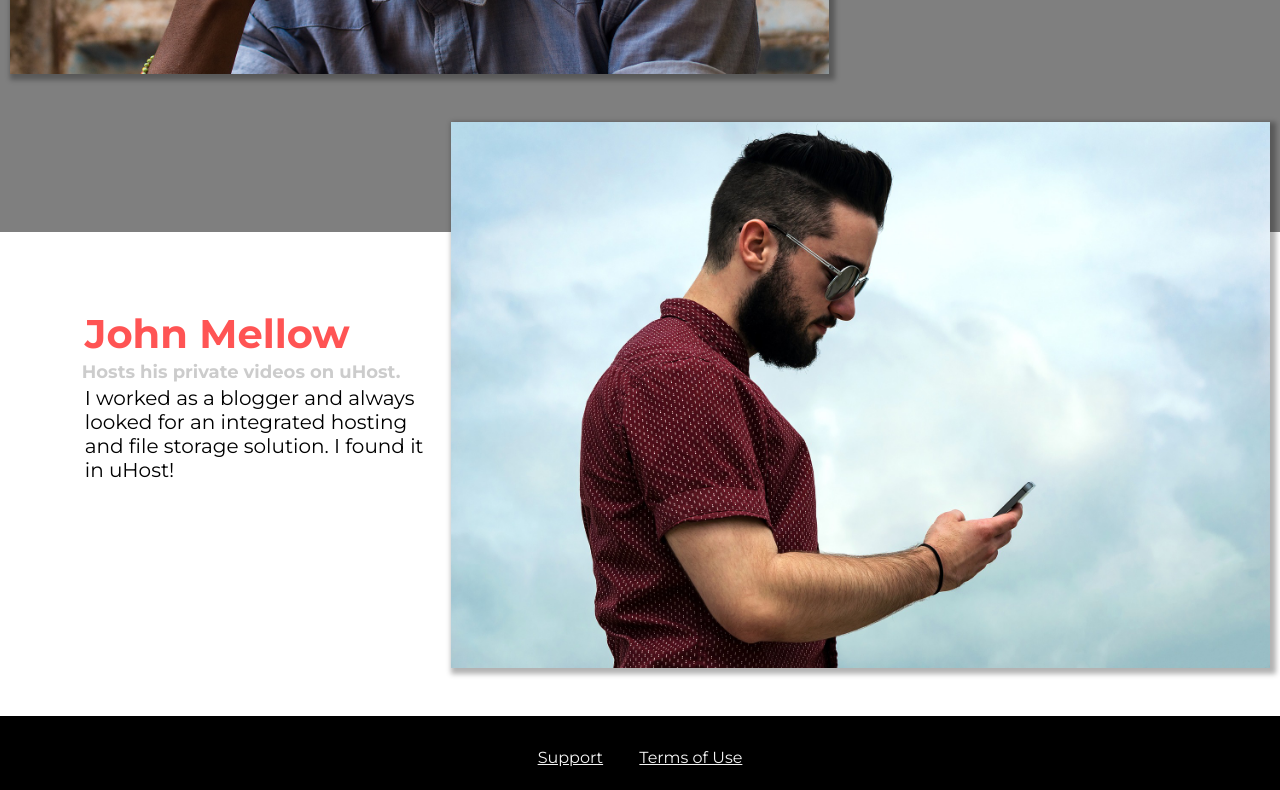
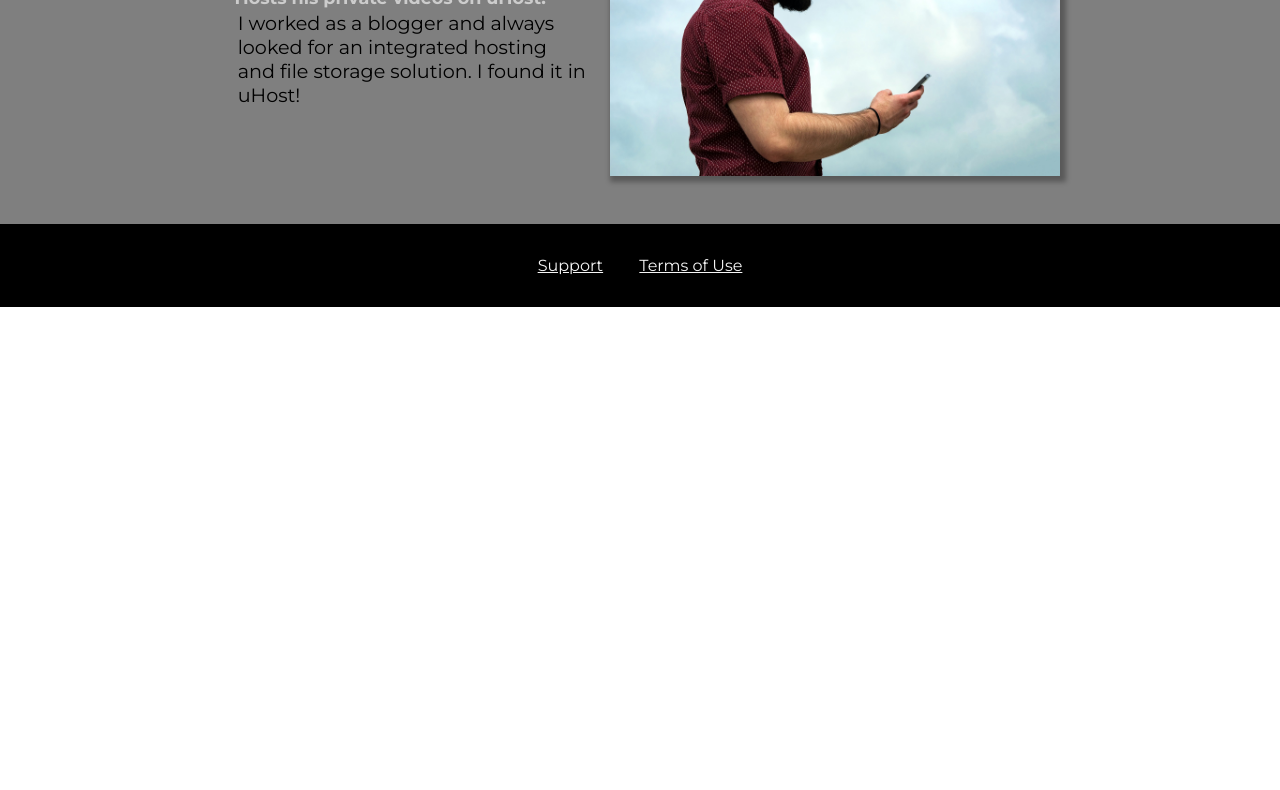
Before and after one commit to KovacsImi/Udemy-CSS-Exercise, a plain HTML site: page customers/index.html in a window 1280 px wide. Shown: the part 568-1358 px from the top of the page. After the commit the page ends 875 px from the top, so only its background shows below. Drawn offline with Linux system fonts and the light colour scheme.

Commit message:
change px units to more dynamic rem units

```diff
--- a/customers/customers.css
+++ b/customers/customers.css
@@ -1,8 +1,9 @@
 .testimonial {
-    font-size: 20px;
-    margin: 48px 0;
-    padding: 0 10px;
+    font-size: 1.2rem;
+    margin: min(3rem, 48px) 0;
+    /*padding: 0 10px;*/
     /*display: inline;*/
+    text-align: center;
 }
 
 .testimonial__list {
@@ -11,11 +12,13 @@
 }
 
 .testimonial:first-of-type {
-    margin-top: 96px;
+    margin-top: min(6rem, 96px);
 }
 
 .testimonial__image-container{
     width: 65%;
+    max-width: 450px;
+    min-width: 350px;
     display: inline-block;
     vertical-align: middle;
     box-shadow: 3px 3px 5px 3px rgb(0, 0, 0, 0.3);
@@ -29,28 +32,29 @@
 
 .testimonial__info {
     text-align: right;
-    padding: 14px;
+    padding: 0.875rem;
     display: inline-block;
     vertical-align: middle;
     width: 30%;
 }
 
-#customer-2.testimonial {
-    text-align: right;
-}
+/*#customer-2.testimonial {*/
+/*    text-align: right;*/
+/*}*/
 
 #customer-2 .testimonial__info {
     text-align: left;
 }
 
 .testimonial__name {
-    margin: 3px;
+    margin: 0.2rem;
     color: #ff5454;
+    font-size: 2rem;
 }
 
 .testimonial__subtitle {
     margin: 0;
-    font-size: 18px;
+    font-size: 1.1rem;
     color: #ccc;
 }
 
@@ -65,5 +69,5 @@
 }
 
 .testimonial__text {
-    margin: 3px;
+    margin: 0.2rem;
 }
```
